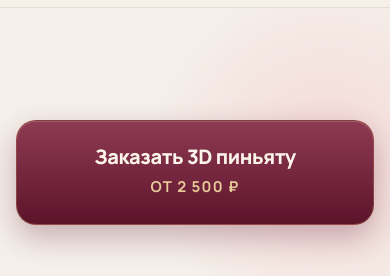
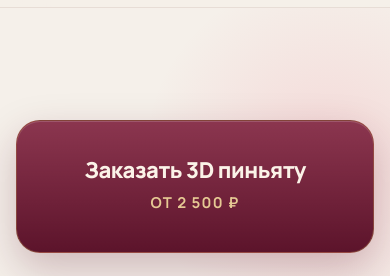
Before and after one commit to dvorysony/pinyatasmyata, a website: page index.html in a window 390 px wide. Shown: the part 53-329 px from the top of the page. Drawn offline with Linux system fonts and the light colour scheme; no server answers.

Commit message:
Update mobile-app.css

```diff
--- a/mobile-app.css
+++ b/mobile-app.css
@@ -1155,7 +1155,7 @@ body.no-bottom-nav footer { padding-bottom: 20px !important; }
         box-shadow: none !important;
         padding: 0 !important;
         transform: none !important;
-        margin-bottom: 20px;
+        width: 100% !important;
     }
 
     /* Скрываем логотип на мобильном */
@@ -1170,14 +1170,16 @@ body.no-bottom-nav footer { padding-bottom: 20px !important; }
         align-items: center;
         justify-content: center;
         text-align: center;
+        width: 100%;
+        box-sizing: border-box;
         background: linear-gradient(180deg, #7E1F3B 0%, #5C142B 100%);
         color: #FBF3E8;
         border: 1px solid rgba(199, 154, 85, .35);
-        border-radius: 20px;
-        padding: 24px 20px;
+        border-radius: 24px;
+        padding: 36px 24px;
         box-shadow:
             0 1px 0 rgba(255, 255, 255, .16) inset,
-            0 12px 30px rgba(92, 20, 43, .3);
+            0 16px 40px rgba(92, 20, 43, .25);
         text-decoration: none;
         position: relative;
         overflow: hidden;
@@ -1188,7 +1190,7 @@ body.no-bottom-nav footer { padding-bottom: 20px !important; }
         content: '';
         position: absolute;
         inset: 0;
-        background: linear-gradient(180deg, rgba(255, 255, 255, .12), rgba(255, 255, 255, 0));
+        background: linear-gradient(180deg, rgba(255, 255, 255, .1), rgba(255, 255, 255, 0));
         pointer-events: none;
     }
 
@@ -1197,11 +1199,13 @@ body.no-bottom-nav footer { padding-bottom: 20px !important; }
     }
 
     .hero-mobile-cta__title {
-        font-size: 20px;
+        font-size: 22px;
         font-weight: 800;
         letter-spacing: -.02em;
-        margin-bottom: 6px;
+        margin-bottom: 8px;
         line-height: 1.2;
+        position: relative;
+        z-index: 1;
     }
 
     .hero-mobile-cta__price {
@@ -1210,5 +1214,7 @@ body.no-bottom-nav footer { padding-bottom: 20px !important; }
         color: #E6C994; /* Золотой цвет */
         letter-spacing: .08em;
         text-transform: uppercase;
+        position: relative;
+        z-index: 1;
     }
 }
```
